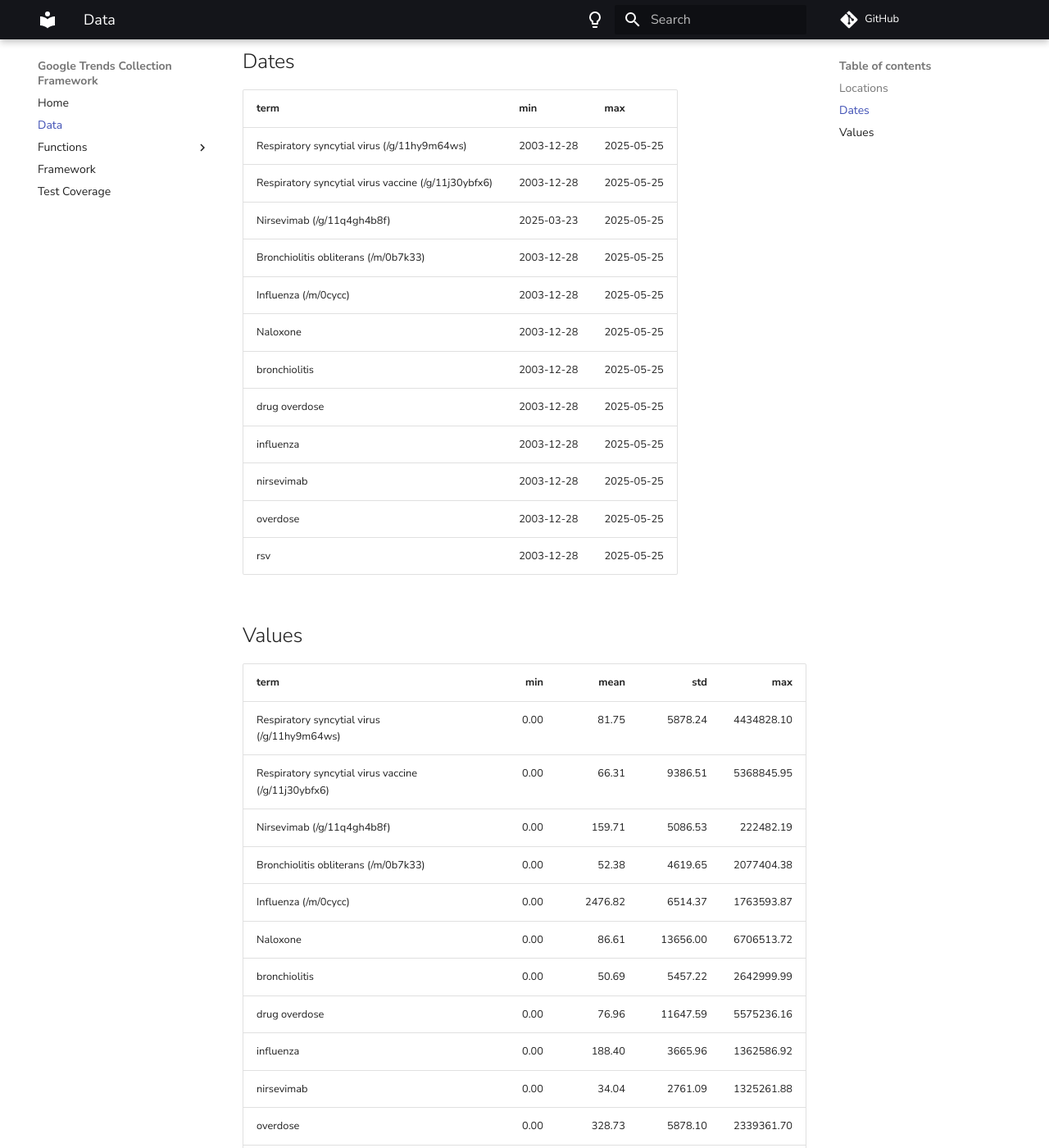
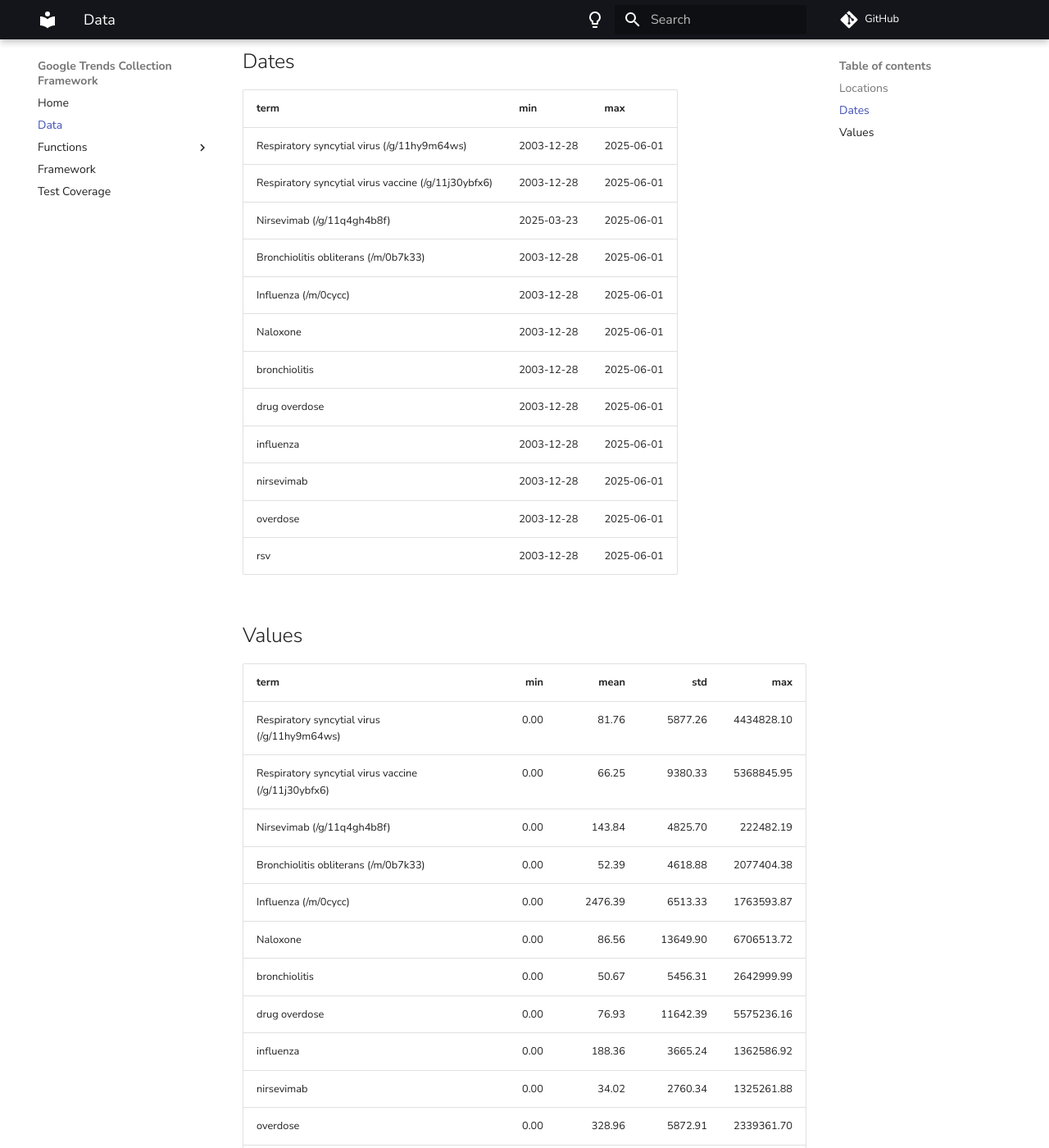
Before and after one commit to DISSC-yale/gtrends_collection, an MkDocs documentation site: the page built from docs_source/Data.md, in a window 1280 px wide and 1400 px high, scrolled down 337 px. Shown: the whole window at 82% size. Built offline with MkDocs 1.6.1 and Material for MkDocs 9.7.7, drawn with Linux system fonts in a browser that asks for light colours; some web fonts are replaced; comment, search, counter and statistics services are not loaded; some of the changed text lies outside the part shown.

Commit message:
adds weekly data pull

```diff
--- a/docs_source/Data.md
+++ b/docs_source/Data.md
@@ -1,4 +1,4 @@
-Summaries of the data collected as of 12:17:37 AM UTC on 2025-05-25
+Summaries of the data collected as of 06:23:16 AM UTC on 2025-06-01
 
 ## Locations
 
@@ -9,32 +9,32 @@ Summaries of the data collected as of 12:17:37 AM UTC on 2025-05-25
 
 | term                                                | min        | max        |
 |:----------------------------------------------------|:-----------|:-----------|
-| Respiratory syncytial virus (/g/11hy9m64ws)         | 2003-12-28 | 2025-05-25 |
-| Respiratory syncytial virus vaccine (/g/11j30ybfx6) | 2003-12-28 | 2025-05-25 |
-| Nirsevimab (/g/11q4gh4b8f)                          | 2025-03-23 | 2025-05-25 |
-| Bronchiolitis obliterans (/m/0b7k33)                | 2003-12-28 | 2025-05-25 |
-| Influenza (/m/0cycc)                                | 2003-12-28 | 2025-05-25 |
-| Naloxone                                            | 2003-12-28 | 2025-05-25 |
-| bronchiolitis                                       | 2003-12-28 | 2025-05-25 |
-| drug overdose                                       | 2003-12-28 | 2025-05-25 |
-| influenza                                           | 2003-12-28 | 2025-05-25 |
-| nirsevimab                                          | 2003-12-28 | 2025-05-25 |
-| overdose                                            | 2003-12-28 | 2025-05-25 |
-| rsv                                                 | 2003-12-28 | 2025-05-25 |
+| Respiratory syncytial virus (/g/11hy9m64ws)         | 2003-12-28 | 2025-06-01 |
+| Respiratory syncytial virus vaccine (/g/11j30ybfx6) | 2003-12-28 | 2025-06-01 |
+| Nirsevimab (/g/11q4gh4b8f)                          | 2025-03-23 | 2025-06-01 |
+| Bronchiolitis obliterans (/m/0b7k33)                | 2003-12-28 | 2025-06-01 |
+| Influenza (/m/0cycc)                                | 2003-12-28 | 2025-06-01 |
+| Naloxone                                            | 2003-12-28 | 2025-06-01 |
+| bronchiolitis                                       | 2003-12-28 | 2025-06-01 |
+| drug overdose                                       | 2003-12-28 | 2025-06-01 |
+| influenza                                           | 2003-12-28 | 2025-06-01 |
+| nirsevimab                                          | 2003-12-28 | 2025-06-01 |
+| overdose                                            | 2003-12-28 | 2025-06-01 |
+| rsv                                                 | 2003-12-28 | 2025-06-01 |
 
 ## Values
 
 | term                                                |   min |    mean |      std |        max |
 |:----------------------------------------------------|------:|--------:|---------:|-----------:|
-| Respiratory syncytial virus (/g/11hy9m64ws)         |  0.00 |   81.75 |  5878.24 | 4434828.10 |
-| Respiratory syncytial virus vaccine (/g/11j30ybfx6) |  0.00 |   66.31 |  9386.51 | 5368845.95 |
-| Nirsevimab (/g/11q4gh4b8f)                          |  0.00 |  159.71 |  5086.53 |  222482.19 |
-| Bronchiolitis obliterans (/m/0b7k33)                |  0.00 |   52.38 |  4619.65 | 2077404.38 |
-| Influenza (/m/0cycc)                                |  0.00 | 2476.82 |  6514.37 | 1763593.87 |
-| Naloxone                                            |  0.00 |   86.61 | 13656.00 | 6706513.72 |
-| bronchiolitis                                       |  0.00 |   50.69 |  5457.22 | 2642999.99 |
-| drug overdose                                       |  0.00 |   76.96 | 11647.59 | 5575236.16 |
-| influenza                                           |  0.00 |  188.40 |  3665.96 | 1362586.92 |
-| nirsevimab                                          |  0.00 |   34.04 |  2761.09 | 1325261.88 |
-| overdose                                            |  0.00 |  328.73 |  5878.10 | 2339361.70 |
-| rsv                                                 |  0.00 |  279.45 |  3073.26 | 1175033.41 |
+| Respiratory syncytial virus (/g/11hy9m64ws)         |  0.00 |   81.76 |  5877.26 | 4434828.10 |
+| Respiratory syncytial virus vaccine (/g/11j30ybfx6) |  0.00 |   66.25 |  9380.33 | 5368845.95 |
+| Nirsevimab (/g/11q4gh4b8f)                          |  0.00 |  143.84 |  4825.70 |  222482.19 |
+| Bronchiolitis obliterans (/m/0b7k33)                |  0.00 |   52.39 |  4618.88 | 2077404.38 |
+| Influenza (/m/0cycc)                                |  0.00 | 2476.39 |  6513.33 | 1763593.87 |
+| Naloxone                                            |  0.00 |   86.56 | 13649.90 | 6706513.72 |
+| bronchiolitis                                       |  0.00 |   50.67 |  5456.31 | 2642999.99 |
+| drug overdose                                       |  0.00 |   76.93 | 11642.39 | 5575236.16 |
+| influenza                                           |  0.00 |  188.36 |  3665.24 | 1362586.92 |
+| nirsevimab                                          |  0.00 |   34.02 |  2760.34 | 1325261.88 |
+| overdose                                            |  0.00 |  328.96 |  5872.91 | 2339361.70 |
+| rsv                                                 |  0.00 |  279.42 |  3072.58 | 1175033.41 |
```
Also changed, not shown: docs/Data/index.html (+37 -37 lines), docs/assets/_mkdocstrings.css (+44 -6 lines), docs/functions/Collector/index.html (+6 -3 lines), docs/functions/dataset/index.html (+5 -2 lines), docs/functions/utils/index.html (+7 -3 lines), docs/search/search_index.json (+1 -1 lines), 13 other files.
